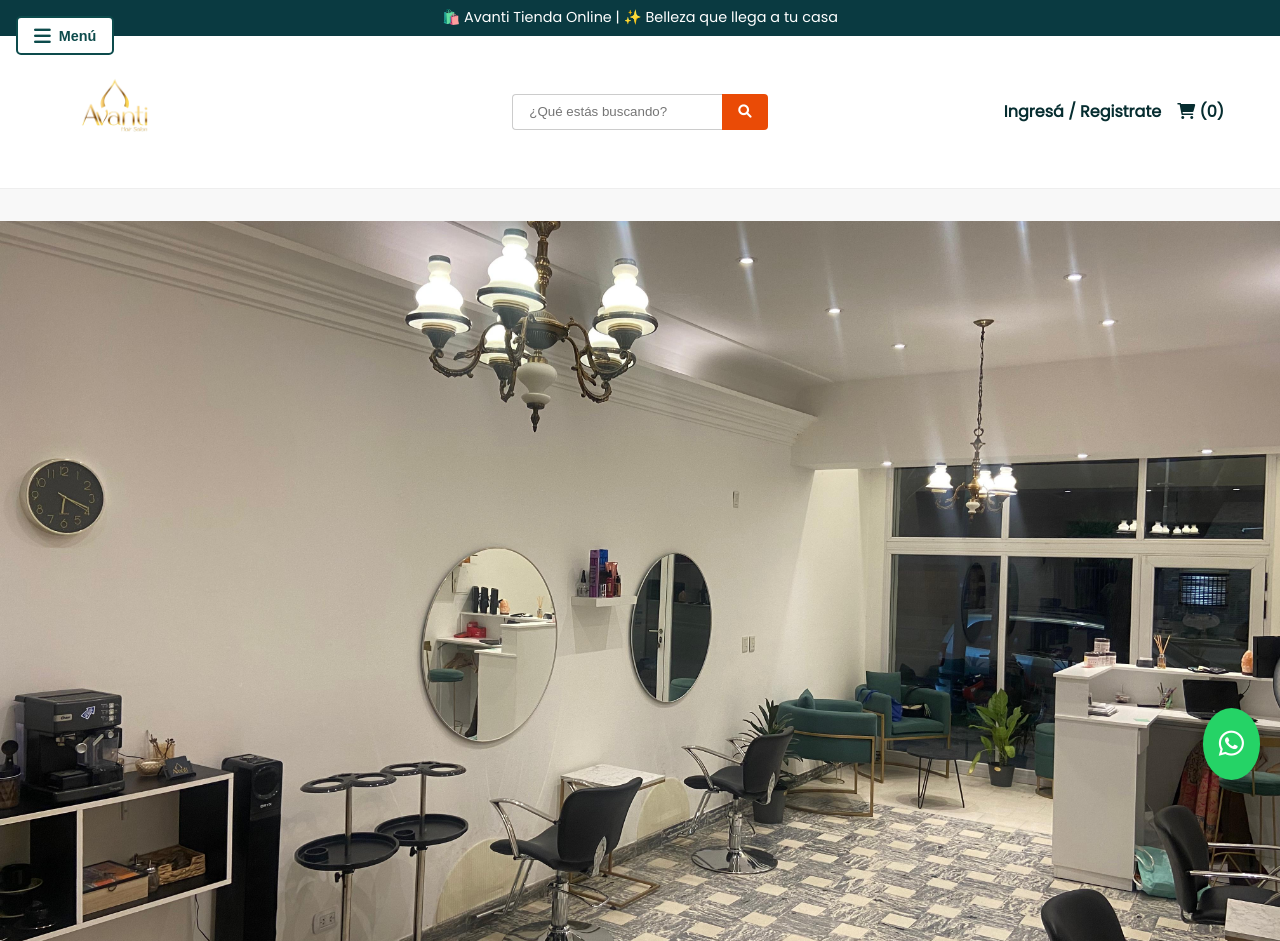
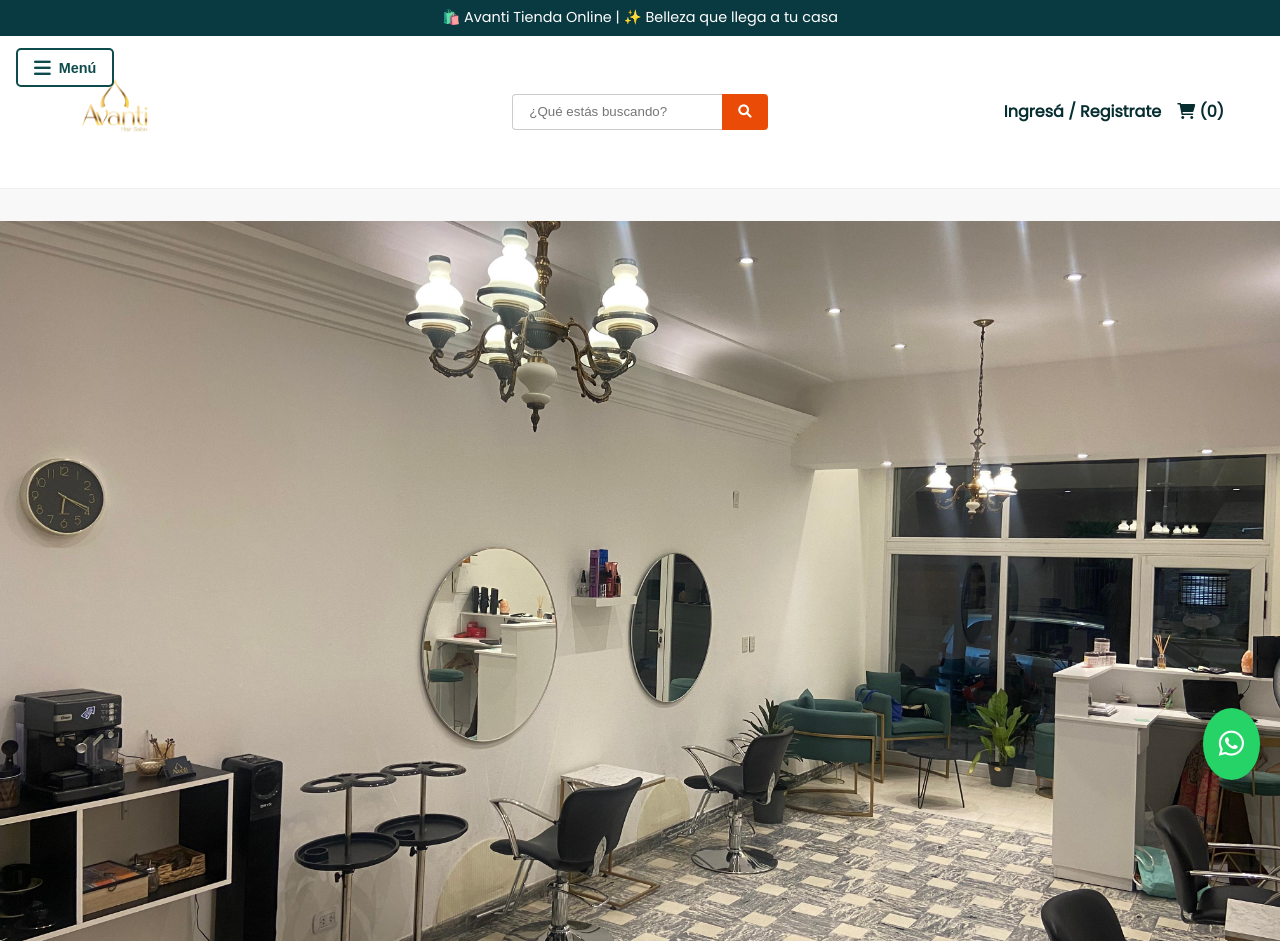
Before and after one commit to gitdarweb/avantiHairCards, a plain HTML site: page index.html in a window 1280 px wide. Shown: the top 941 px of the page. Drawn offline with Linux system fonts and the light colour scheme; grey boxes are pictures that could not be loaded; a script that the page names is missing.

Commit message:
Descripción de lo que cambiaste

```diff
--- a/styles.css
+++ b/styles.css
@@ -1798,3 +1798,29 @@ section {
         gap: 1rem;
     }
 }
+.top-bar {
+    position: relative;
+    /* o fixed/sticky si ya la usas así */
+    z-index: 40;
+    /* cualquier valor mayor al de la hamburguesa */
+}
+
+.hamburger-fixed {
+    z-index: 30;
+    /* valor menor al de .top-bar */ }
+        /* ===== Posicionar la hamburguesa justo debajo de la top‑bar ===== */
+        .hamburger-fixed {
+            position: fixed;
+            top: 3rem;
+            /* desplaza hacia abajo: ajusta este valor según la altura de tu top‑bar */
+            left: 1rem;
+            /* ya estabas usando 1.5rem, aquí lo bajamos un poquito */
+            z-index: 30;
+            /* por debajo de la top‑bar pero encima del resto */
+            background: none;
+            /* conserva tu estilo */
+        }
+                      .hamburger-fixed:hover {
+            background-color: rgba(255, 255, 255, 0.1);
+            /* ligero fondo al pasar el mouse */
+        }
```
